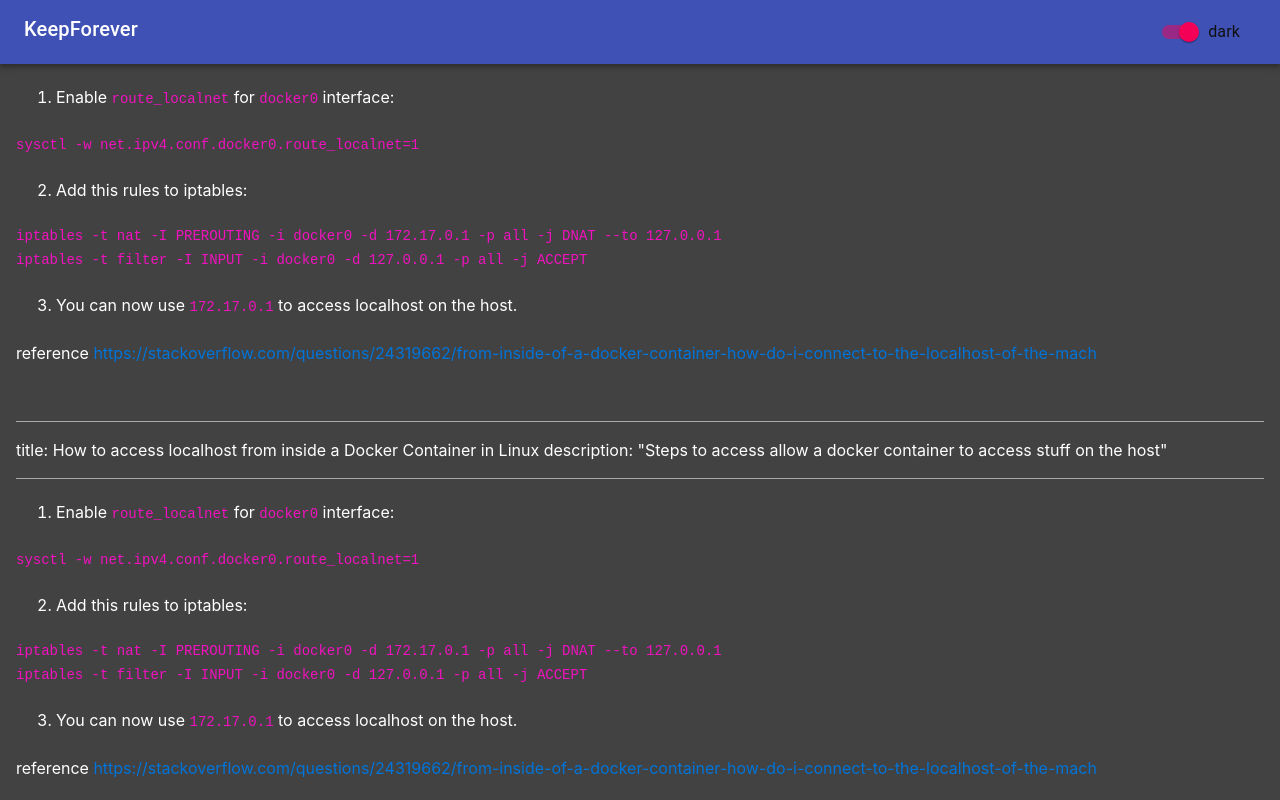
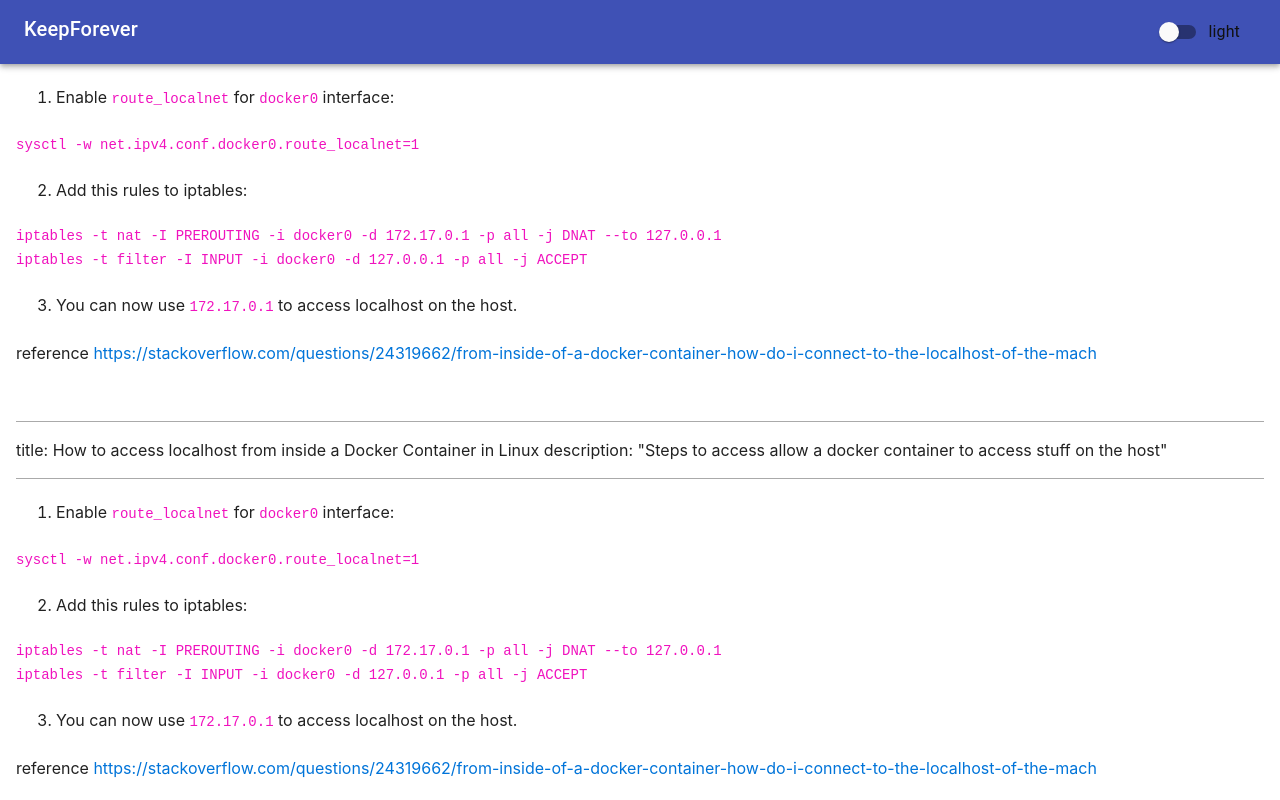
Before and after one commit to keepforever/next-js-getting-familiar, a Next.js app: page /blog/docker-linux-access-localhost in a window 1280 px wide. Shown: the top 800 px of the page. Built offline with nearby package versions, Linux system fonts and the light colour scheme.

Commit message:
useDarkMode to persist choice of light/dark theme to local storage

```diff
--- a/comps/SiteLayout.jsx
+++ b/comps/SiteLayout.jsx
@@ -2,25 +2,21 @@ import { useState } from 'react';
 import Link from 'next/link';
 import TopNavBar from '../comps/TopNavBar';
 import { Paper, ThemeProvider, createMuiTheme, makeStyles } from '@material-ui/core';
+import { useDarkMode } from '../utils';
 
 const SiteLayout = ({ children }) => {
-    const [themeMode, setThemeMode] = useState('dark');
+    const [theme, handleToggleTheme] = useDarkMode();
 
-    console.log('\n', '\n', `themeMode = `, themeMode, '\n', '\n');
     const muiTheme = createMuiTheme({
         palette: {
-            type: themeMode
+            type: theme
         }
     });
-
-    const handleToggleTheme = () => {
-        setThemeMode(themeMode === 'light' ? 'dark' : 'light');
-    };
 
     return (
         <ThemeProvider theme={muiTheme}>
             <Paper style={{ minHeight: '100vh', borderRadius: 0 }}>
-                <TopNavBar onToggleTheme={handleToggleTheme} themeMode={themeMode} />
+                <TopNavBar onToggleTheme={handleToggleTheme} themeMode={theme} />
                 <>{children}</>
             </Paper>
         </ThemeProvider>
--- /dev/null
+++ b/utils/index.js
@@ -0,0 +1,21 @@
+import { useEffect, useState } from 'react';
+
+export const useDarkMode = () => {
+    const [theme, setTheme] = useState('light');
+    const toggleTheme = () => {
+        if (theme === 'light') {
+            window.localStorage.setItem('brian-cilenti-dot-com-theme', 'dark');
+            setTheme('dark');
+        } else {
+            window.localStorage.setItem('brian-cilenti-dot-com-theme', 'light');
+            setTheme('light');
+        }
+    };
+
+    useEffect(() => {
+        const localTheme = window.localStorage.getItem('brian-cilenti-dot-com-theme');
+        localTheme && setTheme(localTheme);
+    }, []);
+
+    return [theme, toggleTheme];
+};
```
